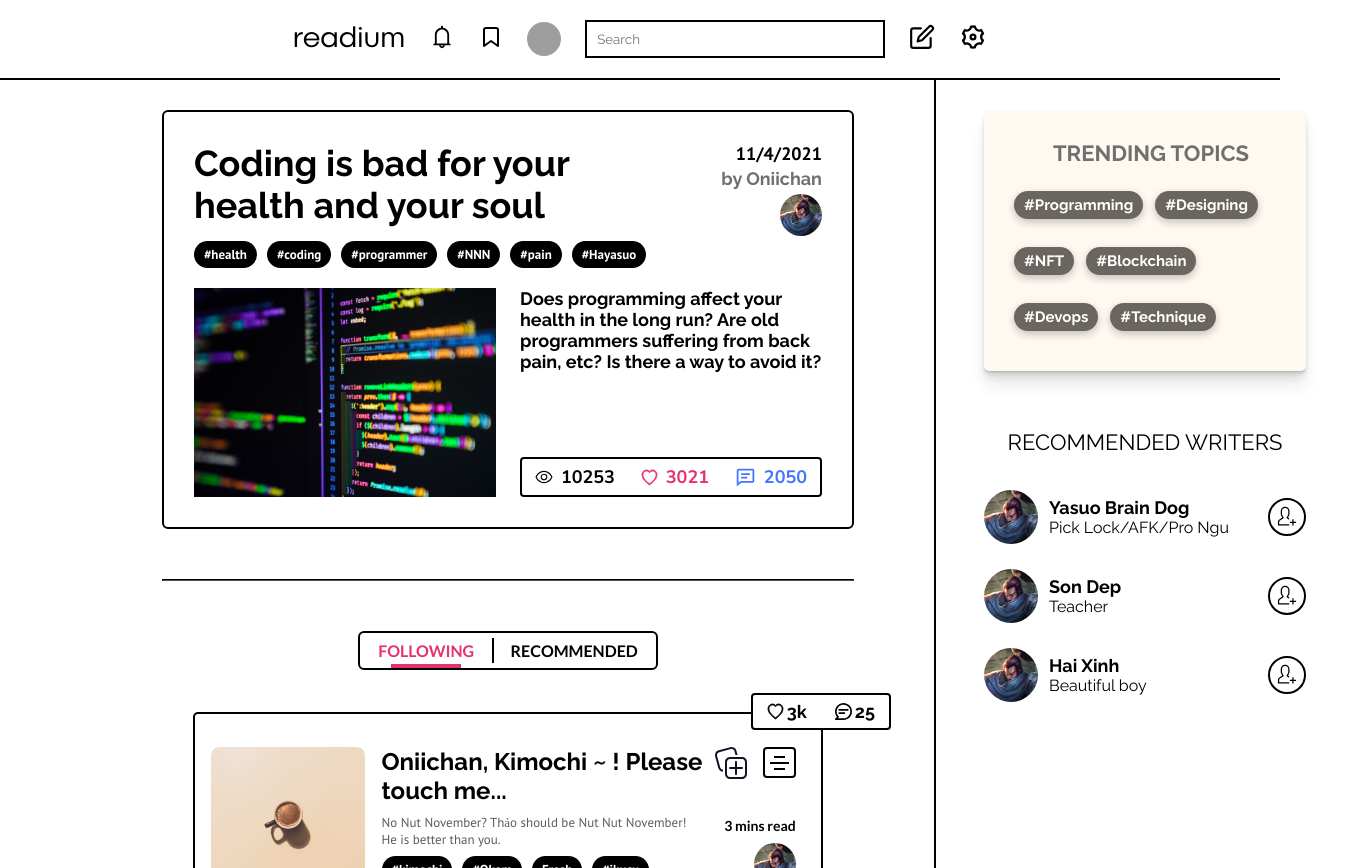
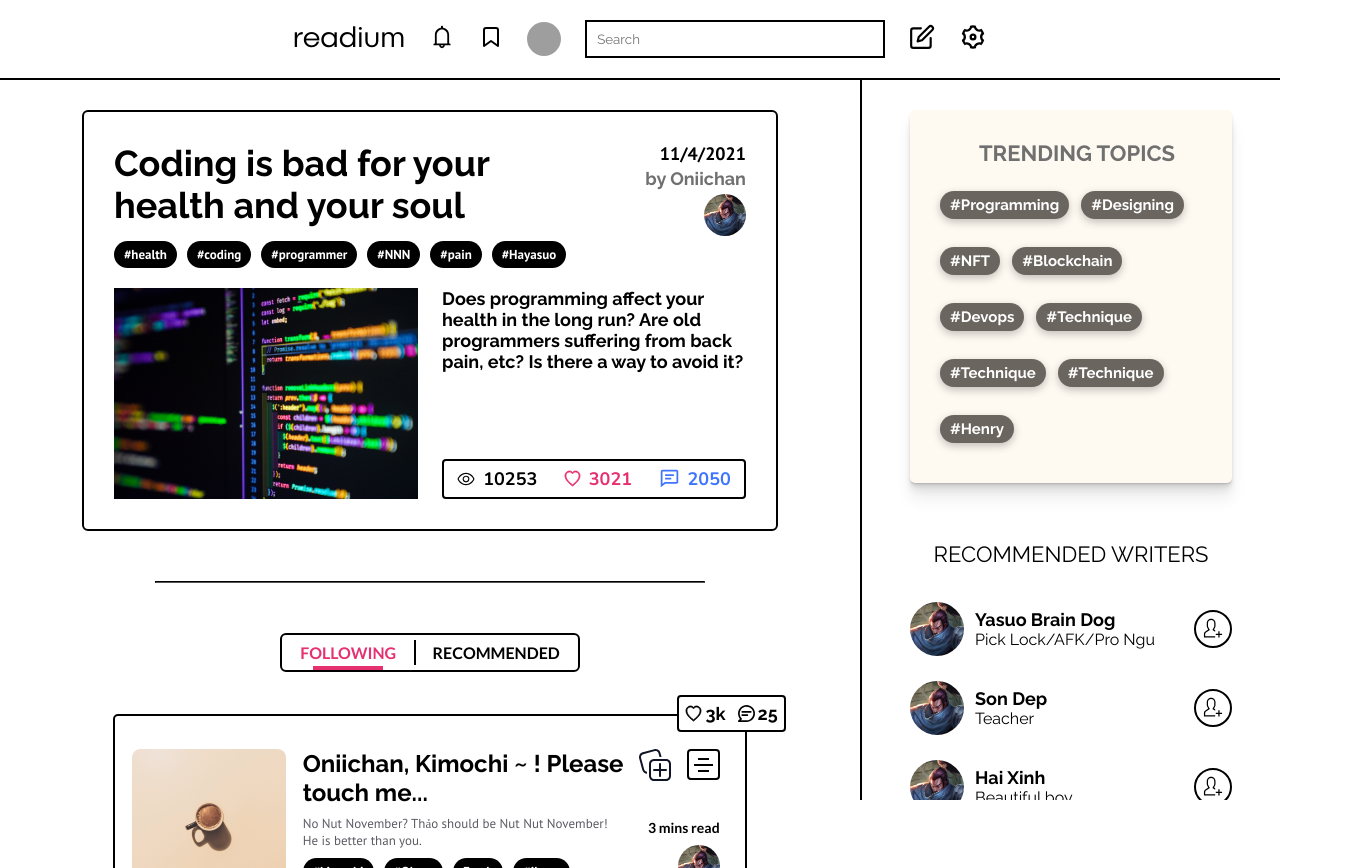
Before and after one commit to hoangvu03081/readium, a React (Vite) app in the folder readium-client/: page / in a window 1280 px wide. Shown: the top 868 px of the page, 1354 px wide, since content can reach past the window. Built offline with nearby package versions, Linux system fonts and the light colour scheme; grey boxes are pictures that could not be loaded.

Commit message:
frontend - Responsive UI, Update UI

```diff
--- a/readium-client/src/app/App.jsx
+++ b/readium-client/src/app/App.jsx
@@ -8,6 +8,7 @@ import FollowingRecommendedBtn from "../common/components/Buttons/FollowingRecom
 import TrendingTopics from "../common/components/TrendingTopics";
 import RecommendedWriters from "../common/components/RecommendedWriters";
 import PopularPost from "../common/components/PopularPost";
+import HorizontalLine from "../common/components/HorizontalLine";
 import Card from "../common/components/Card";
 
 function App() {
@@ -20,16 +21,7 @@ function App() {
         contentLeft={
           <>
             <PopularPost />
-            <hr
-              style={{
-                color: "#000000",
-                backgroundColor: "#000000",
-                width: 692,
-                height: 0.5,
-                borderColor: "#000000",
-                margin: 0,
-              }}
-            />
+            <HorizontalLine />
             <FollowingRecommendedBtn />
             <Card />
             <Card />
--- a/readium-client/src/common/GlobalTheme.jsx
+++ b/readium-client/src/common/GlobalTheme.jsx
@@ -39,6 +39,9 @@ const theme = {
 
     CardBlack: "#000000",
     CardContent: "#5B5C62",
+
+    MoreBackground: "#ffffff",
+    MoreBlack: "#000000",
   },
 };
 
--- a/readium-client/src/common/components/Body/index.jsx
+++ b/readium-client/src/common/components/Body/index.jsx
@@ -8,39 +8,41 @@ const Layout = styled.div`
   flex-direction: row;
   min-height: 100vh;
   margin-top: 80px;
+  justify-content: space-between;
 `;
 
 const ColumnLeft = styled.div`
-  padding: ${(props) => (props.isMobile ? "48px 36px" : "30px 80px 0")};
+  padding: ${(props) => (props.isMobile ? "48px 36px" : "30px 0 0 0")};
+  margin-right: 420px;
   width: 100%;
   display: flex;
   flex-direction: column;
   align-items: center;
+  @media (max-width: 1199px) {
+    margin-right: 0;
+    padding: 30px 80px;
+  }
   @media (max-width: 750px) {
     padding: 48px 36px;
   }
 `;
 
 const ColumnRight = styled.div`
+  position: fixed;
+  top: 80px;
+  bottom: 0;
+  right: 0;
   width: 420px;
-  padding: 30px 48px 0;
+  padding: 30px 48px;
+  overflow-y: scroll;
   border-left: 2px solid black;
-  flex-shrink: 0;
-`;
-
-const FixedRight = styled.div`
-  position: fixed;
-  margin-left: 0;
-  width: 322px;
 `;
 
 export default function Body({ contentLeft, contentRight }) {
   return (
-    <Layout className="container">
+    <Layout className={isMobile ? "" : "container-xl"}>
       <ColumnLeft isMobile={isMobile}>{contentLeft}</ColumnLeft>
-      <ColumnRight className="d-none d-xl-block">
-        <FixedRight>{contentRight}</FixedRight>
-      </ColumnRight>
+      <ColumnRight className="d-none d-xl-block">{contentRight}</ColumnRight>
     </Layout>
   );
 }
--- a/readium-client/src/common/components/Buttons/LoveComment/index.jsx
+++ b/readium-client/src/common/components/Buttons/LoveComment/index.jsx
@@ -10,7 +10,6 @@ const LoveCommentStyle = styled.div`
   background-color: white;
   border: 2px solid black;
   border-radius: 4px;
-  width: 140px;
   padding: 5px 0;
   display: flex;
   flex-direction: row;
--- a/readium-client/src/common/components/Card/CardStyles.jsx
+++ b/readium-client/src/common/components/Card/CardStyles.jsx
@@ -1,10 +1,12 @@
-import React from "react";
+import React, { useState } from "react";
 import styled from "styled-components";
 import PropTypes from "prop-types";
 import TagBtn from "../Buttons/TagBtn";
 import LoveComment from "../Buttons/LoveComment";
 import { ReactComponent as AddCollection } from "../../../assets/icons/add_collection.svg";
+import { ReactComponent as AddedCollection } from "../../../assets/icons/added_collection.svg";
 import { ReactComponent as CardOptions } from "../../../assets/icons/card_options.svg";
+import More from "./More";
 
 const Card = styled.div`
   border: 2px solid ${({ theme }) => theme.colors.CardBlack};
@@ -77,17 +79,50 @@ const Right = styled.div`
     position: absolute;
     right: 50px;
     top: -4px;
+    transition: all 0.3s;
     &:hover {
       cursor: pointer;
+      transform: scale(1.2);
+      transition: all 0.3s;
+    }
+    &.hide {
+      display: none;
+    }
+    &.unhide {
+      display: block;
     }
   }
   svg:nth-child(2) {
     font-size: 30px;
     position: absolute;
+    right: 50px;
+    top: 1px;
+    transition: all 0.3s;
+    &:hover {
+      cursor: pointer;
+      transform: scale(1.2);
+      transition: all 0.3s;
+    }
+    &.hide {
+      display: none;
+    }
+    &.unhide {
+      display: block;
+    }
+  }
+  svg:nth-child(3) {
+    font-size: 30px;
+    position: absolute;
     right: 5px;
     top: 0;
+    transition: all 0.3s;
     &:hover {
       cursor: pointer;
+      transform: scale(1.2);
+      transition: all 0.3s;
+    }
+    &.active {
+      transform: scale(1.2);
     }
   }
   p {
@@ -133,11 +168,26 @@ const Right = styled.div`
   }
 `;
 
+const CardOptionsClick = styled.div`
+  position: absolute;
+  top: 30px;
+  left: 39px;
+  z-index: 10;
+  &.hide {
+    opacity: 0;
+    transition: all 0.3s;
+  }
+  &.unhide {
+    opacity: 1;
+    transition: all 0.3s;
+  }
+`;
+
 const Corner = styled.div`
-  width: 140px;
+  width: auto;
   padding: 0;
   position: absolute;
-  right: -70px;
+  right: -41px;
   top: -21px;
   @media (max-width: 950px) {
     right: -30px;
@@ -156,6 +206,8 @@ export default function CardStyles({
   loveNumber,
   commentNumber,
 }) {
+  const [more, setMore] = useState(0);
+  const [add, setAdd] = useState(0);
   return (
     <Card className="row">
       <Left className="col-3">
@@ -172,8 +224,27 @@ export default function CardStyles({
         </div>
       </Middle>
       <Right className="col-2">
-        <AddCollection />
-        <CardOptions />
+        <AddCollection
+          className={add === 0 ? "unhide" : "hide"}
+          onClick={() => setAdd(1)}
+        />
+        <AddedCollection
+          className={add === 0 ? "hide" : "unhide"}
+          onClick={() => setAdd(0)}
+        />
+        <CardOptions
+          className={more === 1 ? "active" : ""}
+          onClick={() => {
+            if (more === 0) {
+              setMore(1);
+            } else {
+              setMore(0);
+            }
+          }}
+        />
+        <CardOptionsClick className={more === 0 ? "hide" : "unhide"}>
+          <More />
+        </CardOptionsClick>
         <p>{duration > 1 ? `${duration} mins read` : `${duration} min read`}</p>
         <img src={userAvatar} alt="" />
       </Right>
--- /dev/null
+++ b/readium-client/src/common/components/Card/More.jsx
@@ -0,0 +1,33 @@
+import React from "react";
+import styled from "styled-components";
+
+const Layout = styled.div`
+  background-color: ${({ theme }) => theme.colors.MoreBackground};
+  display: flex;
+  flex-direction: column;
+  border: 2px solid ${({ theme }) => theme.colors.MoreBlack};
+  width: 135px;
+  padding: 5px 0;
+  h1 {
+    margin: 0;
+    padding: 5px;
+    font-family: "Raleway";
+    font-weight: 500;
+    font-size: 16px;
+    text-align: center;
+    color: ${({ theme }) => theme.colors.MoreBlack};
+    &:hover {
+      cursor: pointer;
+    }
+  }
+`;
+
+export default function More() {
+  return (
+    <Layout>
+      <h1>Dismiss story</h1>
+      <h1>Report story</h1>
+      <h1>Block author</h1>
+    </Layout>
+  );
+}
--- /dev/null
+++ b/readium-client/src/common/components/HorizontalLine/index.jsx
@@ -0,0 +1,12 @@
+import styled from "styled-components";
+
+const HorizontalLine = styled.hr`
+  color: #000000;
+  background-color: #000000;
+  width: 79%;
+  height: 0.5px;
+  border-color: #000000;
+  margin: 0;
+`;
+
+export default HorizontalLine;
--- a/readium-client/src/common/components/PopularPost/Post.jsx
+++ b/readium-client/src/common/components/PopularPost/Post.jsx
@@ -34,6 +34,16 @@ const TopLeft = styled.div`
       font-size: 32px;
     }
   }
+  @media (max-width: 800px) {
+    p {
+      font-size: 28px;
+    }
+  }
+  @media (max-width: 700px) {
+    p {
+      font-size: 24px;
+    }
+  }
 `;
 
 const TopRight = styled.div`
@@ -55,6 +65,7 @@ const TopRight = styled.div`
     font-family: "Raleway";
     font-weight: bold;
     font-size: 18px;
+    text-align: right;
     color: ${({ theme }) => theme.colors.PopularPostUser};
     &:hover {
       cursor: pointer;
@@ -101,11 +112,24 @@ const BottomRight = styled.div`
     }
   }
   @media (max-width: 900px) {
-    p {
+    p,
+    button,
+    svg {
       font-size: 16px;
     }
-    button {
-      font-size: 16px;
+  }
+  @media (max-width: 800px) {
+    p,
+    button,
+    svg {
+      font-size: 15px;
+    }
+  }
+  @media (max-width: 700px) {
+    p,
+    button,
+    svg {
+      font-size: 14px;
     }
   }
 `;
--- a/readium-client/src/common/components/RecommendedWriters/index.jsx
+++ b/readium-client/src/common/components/RecommendedWriters/index.jsx
@@ -31,6 +31,21 @@ export default function RecommendedWriters() {
         type="Beautiful boy"
         avatar="./src/assets/images/yasuo.png"
       />
+      <Writer
+        name="Hai Xinh"
+        type="Beautiful boy"
+        avatar="./src/assets/images/yasuo.png"
+      />
+      <Writer
+        name="Hai Xinh"
+        type="Beautiful boy"
+        avatar="./src/assets/images/yasuo.png"
+      />
+      <Writer
+        name="Hai Xinh"
+        type="Beautiful boy"
+        avatar="./src/assets/images/yasuo.png"
+      />
     </Background>
   );
 }
--- a/readium-client/src/common/components/TrendingTopics/index.jsx
+++ b/readium-client/src/common/components/TrendingTopics/index.jsx
@@ -39,6 +39,9 @@ export default function TrendingTopics() {
         <TrendingBtn>#Blockchain</TrendingBtn>
         <TrendingBtn>#Devops</TrendingBtn>
         <TrendingBtn>#Technique</TrendingBtn>
+        <TrendingBtn>#Technique</TrendingBtn>
+        <TrendingBtn>#Technique</TrendingBtn>
+        <TrendingBtn>#Henry</TrendingBtn>
       </Content>
     </Background>
   );
```
Also changed, not shown: readium-client/src/assets/icons/added_collection.svg (added).
